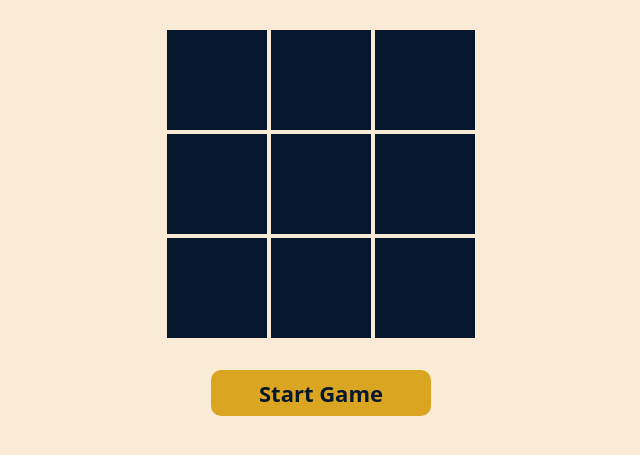
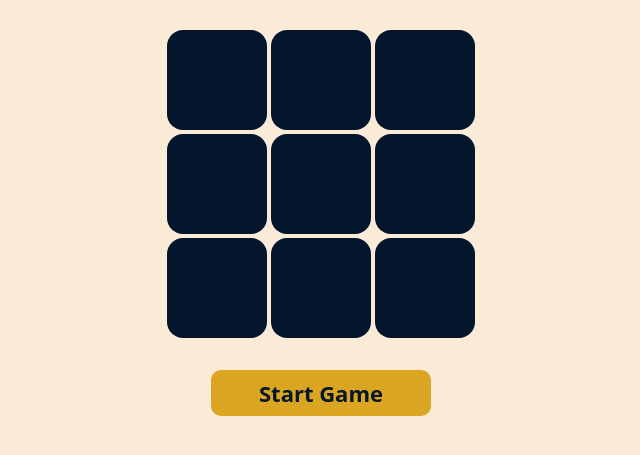
Before and after one commit to ayushheretocode/js-tic-tac-toe, a plain HTML site: page index.html in a window 1280 px wide. Shown: the part 221-676 px from the top of the page, without its empty margins (319-959 px from the left). Drawn offline with Linux system fonts and the light colour scheme; a web font is replaced by a local one.

Commit message:
Update style.css

```diff
--- a/style.css
+++ b/style.css
@@ -36,9 +36,11 @@ body{
     height: 100px;
     width: 100px;
     background-color: #04172d;
+    border-radius: 16px;
+    color: white;
     cursor: pointer;
     font-size: 100px;
-    font-family: "Roboto", sans-serif;
+    font-family: inherit;
     line-height: 1;
     display: flex;
     justify-content: center;
```
